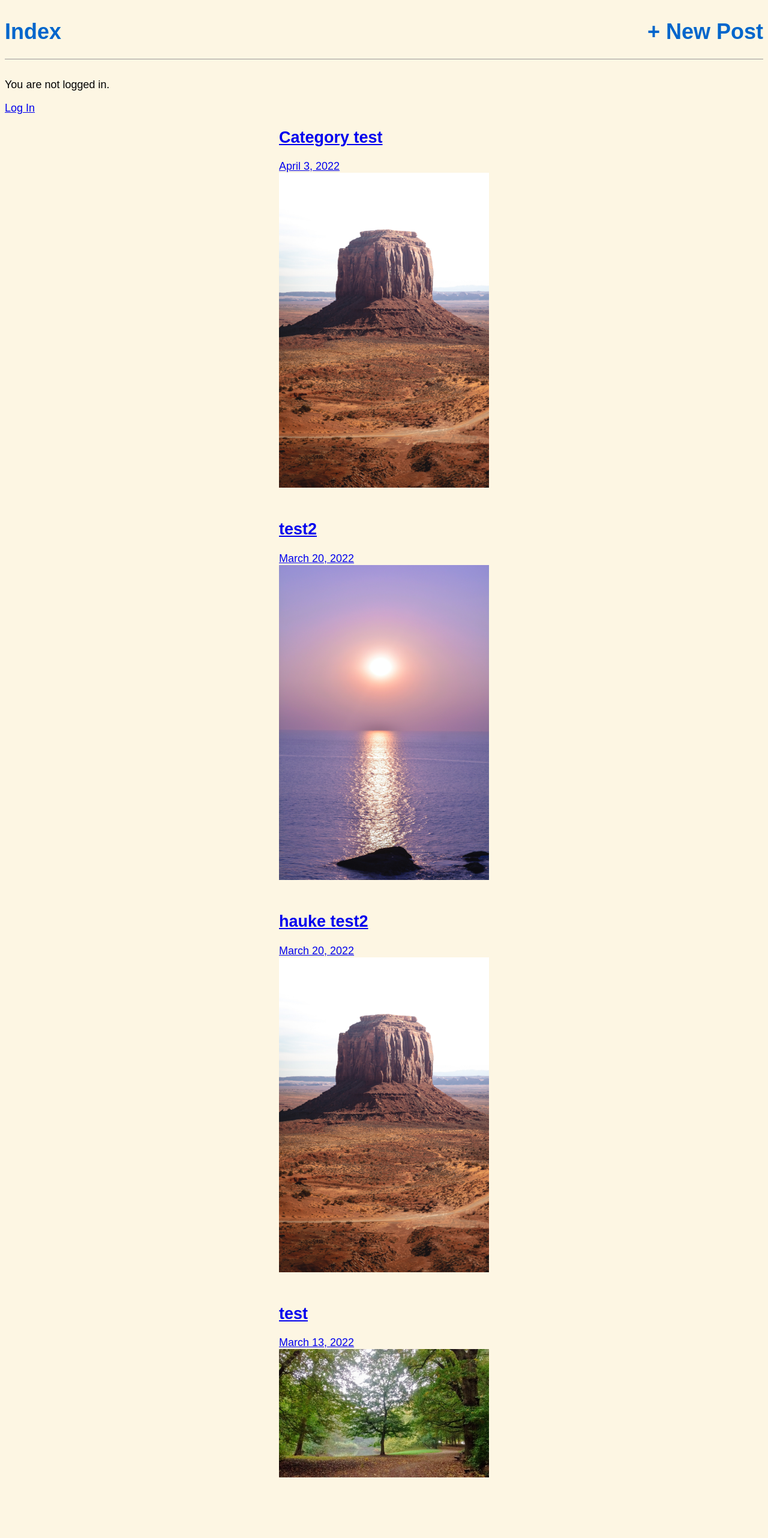
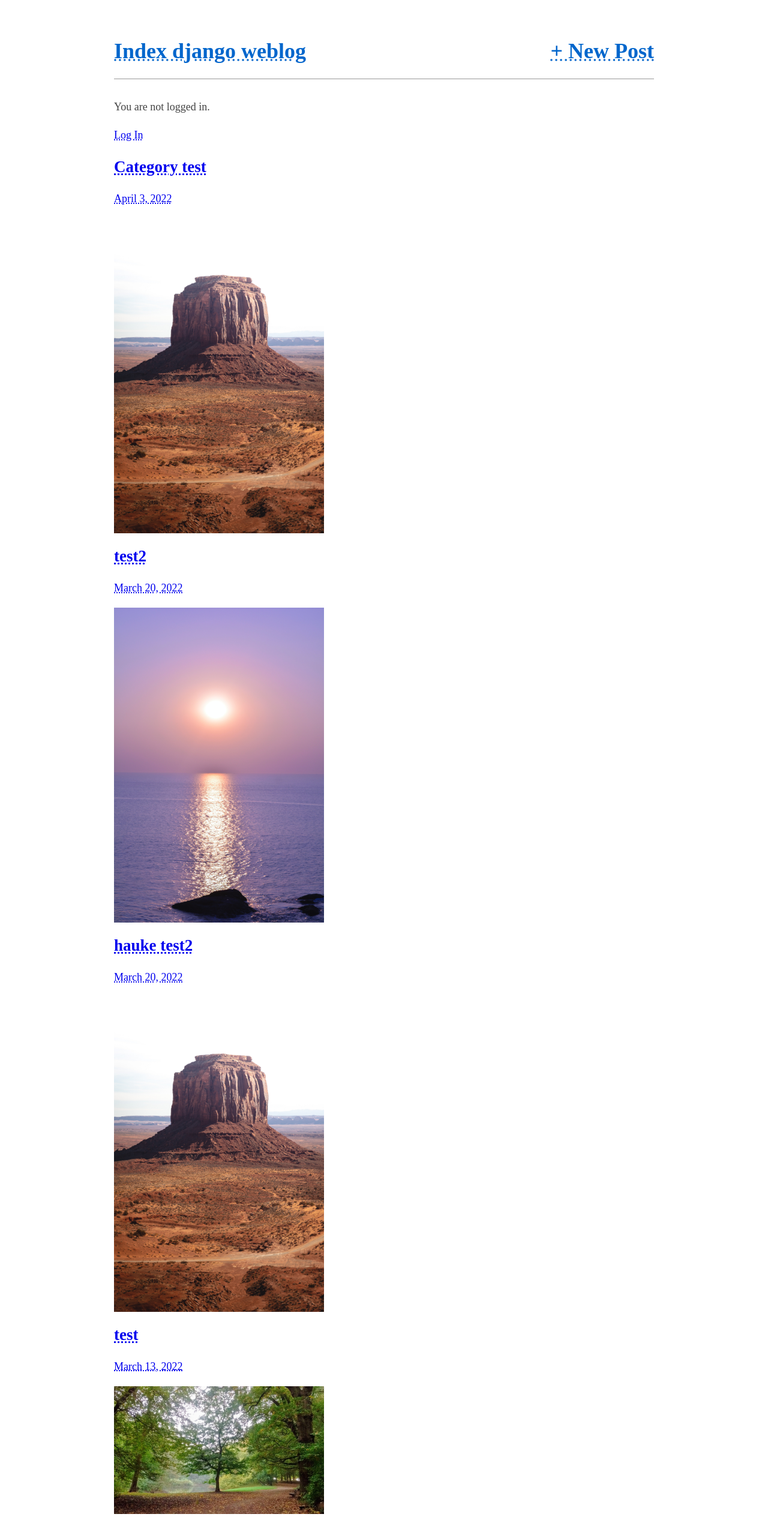
Before and after one commit to Hauke2222/Django-weblog, a Django app: page / in a window 1280 px wide. Shown: the whole page at 60% size. Before the commit the page ends 2463 px from the top, so only its background shows below. Run offline with Django 4.2, Linux system fonts and the light colour scheme; data comes from the database, SQL or seed files in the repository.

Commit message:
style updates

```diff
--- a/static/css/base.css
+++ b/static/css/base.css
@@ -1,9 +1,14 @@
 body {
-    font-family: 'Source Sans Pro', sans-serif;
+    margin: 40px auto;
+    max-width: 50em;
+    line-height: 1.6;
     font-size: 18px;
+    color: #444;
+    padding: 0 10px
 }
-html {
-    background-color: #fdf6e3;
+
+h1,h2,h3 {
+    line-height: 1.2
 }
 
 header {
@@ -17,38 +22,14 @@ header h1 a {
     text-decoration: none;
 }
 
-th {
-    text-align: left;
-}
+a:link{
+    text-decoration: underline dotted;
+    cursor: pointer;
+  }
 
 .nav-left {
     margin-right: auto;
 }
-
 .nav-right {
     display: flex;
 }
-
-.post-entry {
-    margin-bottom: 2rem;
-}
-
-.post-entry h2 a,
-.post-entry h2 a:visited {
-    color: #0066cc;
-    text-decoration: none;
-}
-
-.post-entry p {
-    margin: 0;
-    font-weight: 400;
-}
-
-.post-entry h2 a:hover {
-    color: white;
-}
-
-.center {
-    display: flex;
-    justify-content: center;
-}
--- a/templates/base.html
+++ b/templates/base.html
@@ -1,15 +1,14 @@
 {% load static %}
 <html>
-
   <head>
     <title>Weblog</title>
-    <link href="{% static 'css/base.css' %}" rel="stylesheet">
+    <link href="{% static 'css/base.css' %}" rel="stylesheet" />
   </head>
 
   <body>
     <header>
       <div class="nav-left">
-            <h1><a href="{% url 'index' %}">Index</a></h1>
+        <h1><a href="{% url 'index' %}">Index django weblog</a></h1>
       </div>
       <div class="nav-right">
         <h1><a href="{% url 'create' %}">+ New Post</a></h1>
@@ -21,9 +20,6 @@
     <p>You are not logged in.</p>
     <a href="{% url 'login' %}">Log In</a>
     {% endif %}
-    <div>
-        {% block content %} {% endblock content %}
-    </div>
+    <div>{% block content %} {% endblock content %}</div>
   </body>
-
 </html>
--- a/templates/index.html
+++ b/templates/index.html
@@ -1,16 +1,12 @@
-{% extends 'base.html' %}
-{% block content %}
-
-{% for post in context %}
+{% extends 'base.html' %} {% block content %} {% for post in context %}
 <div class="post-entry center">
   <a href="{% url 'post_detail' post.pk %}">
     <div>
       <h2>{{post}}</h2>
       <p>{{ post.date }}</p>
     </div>
-    <img src="{{post.image.url}}" width="350">
+    <img src="{{post.image.url}}" width="350" />
   </a>
 </div>
 
-{% endfor %}
-{% endblock content %}
+{% endfor %} {% endblock content %}
```
Lines whose indentation alone changed are shown as unchanged.
